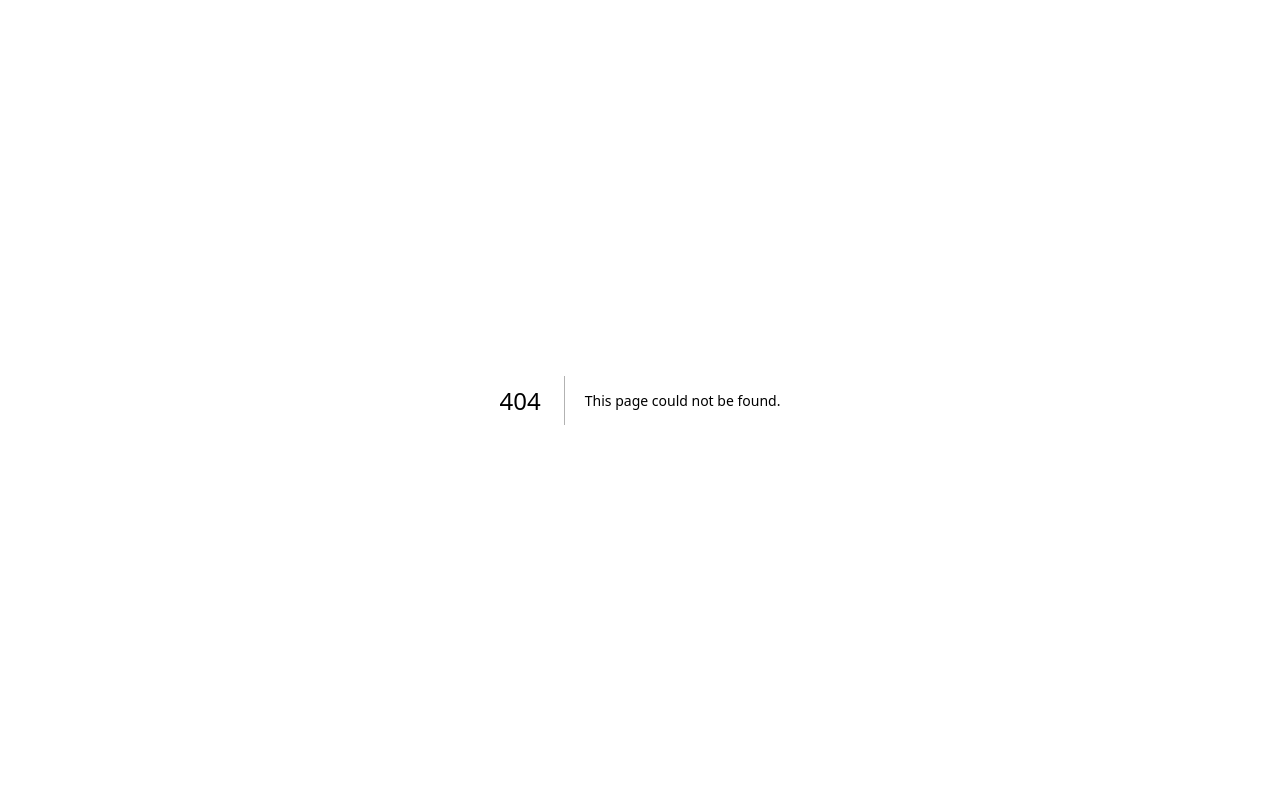
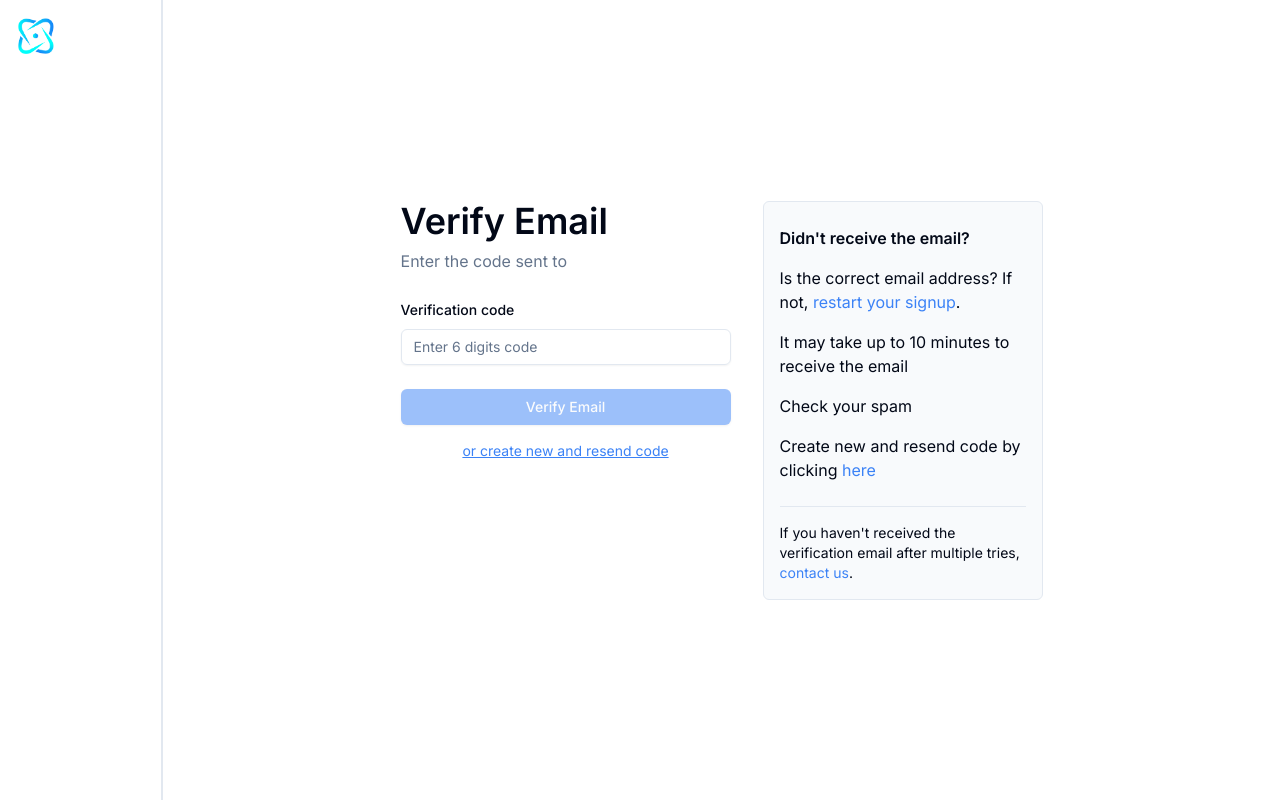
Before and after one commit to Hombre2014/job-tracker-frontend, a Next.js app: page /verify-email in a window 1280 px wide. Before the commit this address had no page. Built offline with nearby package versions, Linux system fonts and the light colour scheme.

Commit message:
Restore the original code of forgot-password component. Add verify-email component. Styling.

```diff
--- /dev/null
+++ b/api/client.ts
@@ -0,0 +1,5 @@
+import axios from 'axios';
+
+const client = axios.create({ baseURL: process.env.NEXT_PUBLIC_API_URL });
+
+export default client;
--- a/app/(auth)/forgot-password/page.tsx
+++ b/app/(auth)/forgot-password/page.tsx
@@ -1,13 +1,33 @@
 'use client';
 
 import * as z from 'zod';
+import { useForm } from 'react-hook-form';
+import { zodResolver } from '@hookform/resolvers/zod';
 import Link from 'next/link';
 
-import { ForgotPasswordSchema } from '@/schemas';
-import AuthForm from '@/components/Forms/auth-form';
+import { LoginSchema } from '@/schemas';
+import { Input } from '@/components/ui/input';
+import { Button } from '@/components/ui/button';
+
+import {
+  Form,
+  FormControl,
+  FormField,
+  FormItem,
+  FormLabel,
+  FormMessage,
+} from '@/components/ui/form';
 
 const ForgotPassword: React.FC = () => {
-  const onSubmit = (values: z.infer<typeof ForgotPasswordSchema>) => {
+  const form = useForm<z.infer<typeof LoginSchema>>({
+    resolver: zodResolver(LoginSchema),
+    defaultValues: {
+      email: '',
+      password: '',
+    },
+  });
+
+  const onSubmit = (values: z.infer<typeof LoginSchema>) => {
     console.log(values);
   };
 
@@ -15,14 +35,36 @@ const ForgotPassword: React.FC = () => {
     <div className="flex flex-col items-left justify-center h-full min-w-[330px] mx-4">
       <h1 className="text-4xl font-semibold">Forgot Password</h1>
       <p className="text-slate-500 mt-2 mb-6">Enter your email</p>
-      <AuthForm
-        schema={ForgotPasswordSchema}
-        onSubmit={onSubmit}
-        buttonText="Send Password Reset Code"
-        errorMessage=""
-        successMessage=""
-        passwordVisibility={false}
+      <Form {...form}>
+        <form className="space-y-6" onSubmit={form.handleSubmit(onSubmit)}>
+          <div className="space-y-4">
+            <FormField
+              control={form.control}
+              name="email"
+              render={({ field }) => (
+                <FormItem>
+                  <FormLabel>Email</FormLabel>
+                  <FormControl>
+                    <Input
+                      type="email"
+                      placeholder="john.doe@domain.com"
+                      {...field}
                     />
+                  </FormControl>
+                  <FormMessage />
+                </FormItem>
+              )}
+            />
+          </div>
+          <Button
+            type="submit"
+            className="w-full bg-blue-500 transition duration-300 delay-100 hover:bg-blue-600 dark:text-white"
+          >
+            Send Password Reset Code
+          </Button>
+        </form>
+      </Form>
+      <div className="flex justify-center">
         <p className="text-slate-500 text-sm mt-6">
           Go back to{' '}
           <Link href="/login" className="text-blue-500">
@@ -30,6 +72,7 @@ const ForgotPassword: React.FC = () => {
           </Link>
         </p>
       </div>
+    </div>
   );
 };
 
--- a/app/(auth)/login/page.tsx
+++ b/app/(auth)/login/page.tsx
@@ -75,7 +75,7 @@ const Login = () => {
           <FormSuccess message="" />
           <Button
             type="submit"
-            className="w-full bg-blue-500 transition duration-300 delay-100 hover:bg-blue-600"
+            className="w-full bg-blue-500 transition duration-300 delay-100 hover:bg-blue-600 dark:text-white"
           >
             Log in
           </Button>
--- a/app/(auth)/signup/page.tsx
+++ b/app/(auth)/signup/page.tsx
@@ -3,8 +3,10 @@
 import * as z from 'zod';
 import { useForm } from 'react-hook-form';
 import { zodResolver } from '@hookform/resolvers/zod';
-import axios from 'axios';
+import { useState, useTransition } from 'react';
+import { useRouter } from 'next/navigation';
 
+import client from '@/api/client';
 import { RegisterSchema } from '@/schemas';
 import { Input } from '@/components/ui/input';
 
@@ -18,10 +20,13 @@ import {
 } from '@/components/ui/form';
 import { Button } from '@/components/ui/button';
 import { FormError } from '@/components/Forms/form-error';
-import { FormSuccess } from '@/components/Forms/form-success';
 import Link from 'next/link';
 
 const SignUp = () => {
+  const router = useRouter();
+  const [error, setError] = useState<string | undefined>('');
+  const [isPending, startTransition] = useTransition();
+
   const form = useForm<z.infer<typeof RegisterSchema>>({
     resolver: zodResolver(RegisterSchema),
     defaultValues: {
@@ -31,24 +36,23 @@ const SignUp = () => {
   });
 
   const onSubmit = async (values: z.infer<typeof RegisterSchema>) => {
+    setError('');
+    // setSuccess('');
     const { email, password, role = 'user' } = values;
+    localStorage.setItem('user', JSON.stringify({ email, role }));
 
-    const res = await axios
-      .post(
-        'http://localhost:3000/users',
-        { email, password, role },
-        {
-          headers: {
-            'Content-Type': 'application/json',
-          },
-        }
-      )
-      .then((res) => {
-        return res;
-      })
-      .catch((err) => {
-        console.log(err);
+    startTransition(async () => {
+      const res = await client.post('/users', {
+        email,
+        password,
+        role,
       });
+      if (res.status === 201) {
+        router.push('/verify-email');
+      } else {
+        setError(res.data.message);
+      }
+    });
   };
 
   return (
@@ -68,6 +72,7 @@ const SignUp = () => {
                   <FormLabel>Email</FormLabel>
                   <FormControl>
                     <Input
+                      disabled={isPending}
                       type="email"
                       placeholder="john.doe@domain.com"
                       {...field}
@@ -84,7 +89,12 @@ const SignUp = () => {
                 <FormItem>
                   <FormLabel>Password</FormLabel>
                   <FormControl>
-                    <Input type="password" placeholder="********" {...field} />
+                    <Input
+                      disabled={isPending}
+                      type="password"
+                      placeholder="********"
+                      {...field}
+                    />
                   </FormControl>
                   <FormMessage />
                 </FormItem>
@@ -95,11 +105,11 @@ const SignUp = () => {
             <span className="font-semibold">*At least:</span> 8 characters, 1
             number, 1 upper, 1 lower.
           </p>
-          <FormError message="" />
-          <FormSuccess message="" />
+          <FormError message={error} />
           <Button
+            disabled={isPending}
             type="submit"
-            className="w-full bg-blue-500 transition duration-300 delay-100 hover:bg-blue-600"
+            className="w-full bg-blue-500 transition duration-300 delay-100 hover:bg-blue-600 dark:text-white"
           >
             Create Account
           </Button>
--- /dev/null
+++ b/app/(auth)/verify-email/page.tsx
@@ -0,0 +1,142 @@
+'use client';
+
+import * as z from 'zod';
+import Link from 'next/link';
+import { useForm } from 'react-hook-form';
+import { useEffect, useState } from 'react';
+import { zodResolver } from '@hookform/resolvers/zod';
+
+import { VerifyEmailSchema } from '@/schemas';
+import { Input } from '@/components/ui/input';
+import { Button } from '@/components/ui/button';
+
+import {
+  Form,
+  FormControl,
+  FormField,
+  FormItem,
+  FormLabel,
+  FormMessage,
+} from '@/components/ui/form';
+
+const VerifyEmail = () => {
+  const form = useForm<z.infer<typeof VerifyEmailSchema>>({
+    resolver: zodResolver(VerifyEmailSchema),
+    defaultValues: {
+      code: '',
+    },
+  });
+
+  const [user, setUser] = useState<any>({});
+  const [buttonEnabled, setButtonEnabled] = useState<boolean>(false);
+  const onSubmit = (values: z.infer<typeof VerifyEmailSchema>) => {
+    console.log(values);
+  };
+
+  useEffect(() => {
+    const user = JSON.parse(localStorage.getItem('user') || '{}');
+    setUser(user);
+  }, []);
+
+  const handleResend = () => {
+    // TODO: Implement
+    console.log('Resend');
+  };
+
+  const handleInput = (e: any) => {
+    if (e.target.value.length === 6) {
+      if (/^[0-9]+$/.test(e.target.value)) {
+        setButtonEnabled(true);
+      }
+    } else {
+      setButtonEnabled(false);
+    }
+  };
+
+  return (
+    <div className="flex">
+      <div className="flex flex-col items-left h-full min-w-[330px] mx-4">
+        <h1 className="text-4xl font-semibold">Verify Email</h1>
+        <p className="text-slate-500 mt-2 mb-6">
+          Enter the code sent to {user.email}
+        </p>
+        <Form {...form}>
+          <form className="space-y-6" onSubmit={form.handleSubmit(onSubmit)}>
+            <div className="space-y-4">
+              <FormField
+                control={form.control}
+                name="code"
+                render={({ field }) => (
+                  <FormItem>
+                    <FormLabel>Verification code</FormLabel>
+                    <FormControl>
+                      <Input
+                        maxLength={6}
+                        minLength={6}
+                        pattern="[0-9]*"
+                        onChange={handleInput}
+                        type="code"
+                        placeholder="Enter 6 digits code"
+                        // {...field}
+                      />
+                    </FormControl>
+                    <FormMessage />
+                  </FormItem>
+                )}
+              />
+            </div>
+            <Button
+              disabled={!buttonEnabled}
+              type="submit"
+              className="w-full bg-blue-500 transition duration-300 delay-100 hover:bg-blue-600 dark:text-white"
+            >
+              Verify Email
+            </Button>
+          </form>
+        </Form>
+        <div className="text-slate-500 text-sm mt-4 w-full flex justify-center">
+          <Link
+            onClick={handleResend}
+            href="/verify-email"
+            className="text-blue-500 mx-auto text-sm underline"
+          >
+            or create new and resend code
+          </Link>
+        </div>
+      </div>
+      <div className="flex flex-col items-left h-full w-[280px] mx-4 border bg-slate-50 p-4 rounded-md dark:bg-slate-800 dark:border-slate-500">
+        <p className="font-semibold mt-2">Didn&apos;t receive the email?</p>
+        <p className="mt-4">
+          Is <span className="font-semibold underline">{user.email}</span> the
+          correct email address? If not,{' '}
+          <Link href="/signup" className="text-blue-500 cursor-pointer">
+            {' '}
+            restart your signup
+          </Link>
+          .
+        </p>
+        <p className="mt-4">
+          It may take up to 10 minutes to receive the email
+        </p>
+        <p className="mt-4">Check your spam</p>
+        <p className="mt-4">
+          Create new and resend code by clicking{' '}
+          <span onClick={handleResend} className="text-blue-500 cursor-pointer">
+            here
+          </span>
+        </p>
+        <hr className="mt-6 dark:border-slate-500" />
+        <p className="mt-4 text-sm">
+          If you haven&apos;t received the verification email after multiple
+          tries,{' '}
+          <Link className="text-blue-500" href={'/contact'}>
+            contact us
+          </Link>
+          .
+        </p>
+      </div>
+    </div>
+  );
+};
+
+export default VerifyEmail;
--- a/components/Forms/auth-form.tsx
+++ b/components/Forms/auth-form.tsx
@@ -31,6 +31,9 @@ interface AuthFormProps {
   noteTitle?: string;
   noteText?: string;
   passwordVisibility?: boolean;
+  label: string;
+  placeholder: string;
+  type: string;
 }
 
 const AuthForm = ({
@@ -42,6 +45,9 @@ const AuthForm = ({
   noteTitle,
   noteText,
   passwordVisibility = true,
+  label,
+  placeholder,
+  type,
 }: AuthFormProps) => {
   const form = useForm({
     resolver: zodResolver(schema),
@@ -60,13 +66,9 @@ const AuthForm = ({
             name="email"
             render={({ field }) => (
               <FormItem>
-                <FormLabel>Email</FormLabel>
+                <FormLabel>{label}</FormLabel>
                 <FormControl>
-                  <Input
-                    type="email"
-                    placeholder="john.doe@domain.com"
-                    {...field}
-                  />
+                  <Input type={type} placeholder={placeholder} {...field} />
                 </FormControl>
                 <FormMessage />
               </FormItem>
--- a/schemas/index.ts
+++ b/schemas/index.ts
@@ -24,3 +24,11 @@ export const ForgotPasswordSchema = z.object({
     message: 'Email is required',
   }),
 });
+
+export const VerifyEmailSchema = z.object({
+  code: z
+    .string()
+    .refine((value) => value.length === 6 && /^\d+$/.test(value), {
+      message: 'The code must be exactly 6 digits.',
+    }),
+});
```
Also changed, not shown: 1 other file (tests, documents, lock files or other folders). Lines whose indentation alone changed are shown as unchanged.
